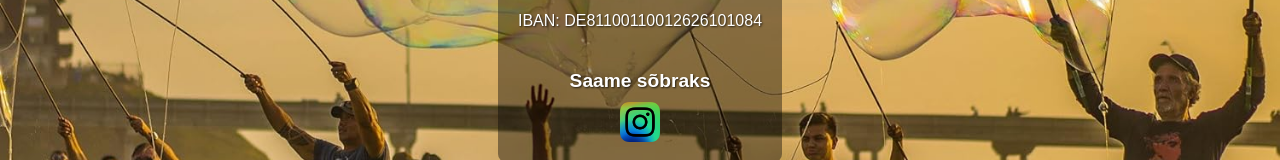
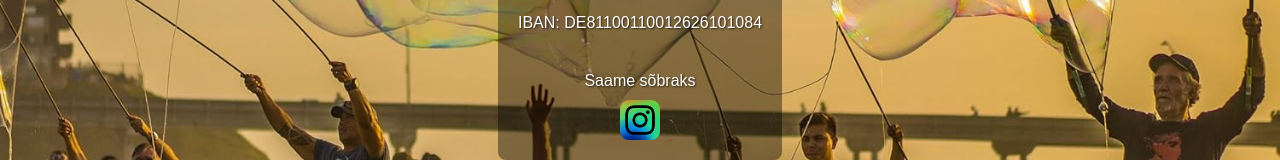
Before and after one commit to mullipull/payment-page, a plain HTML site: page index.html in a window 1280 px wide. Shown: the part 370-530 px from the top of the page. Drawn offline with Linux system fonts and the light colour scheme.

Commit message:
Update index.html

```diff
--- a/index.html
+++ b/index.html
@@ -52,8 +52,7 @@
     }
     .instagram-text {
       margin-bottom: 10px;
-      font-weight: bold;
-      font-size: 1.2em;
+      font-size: 1rem;
     }
   </style>
 </head>
```
